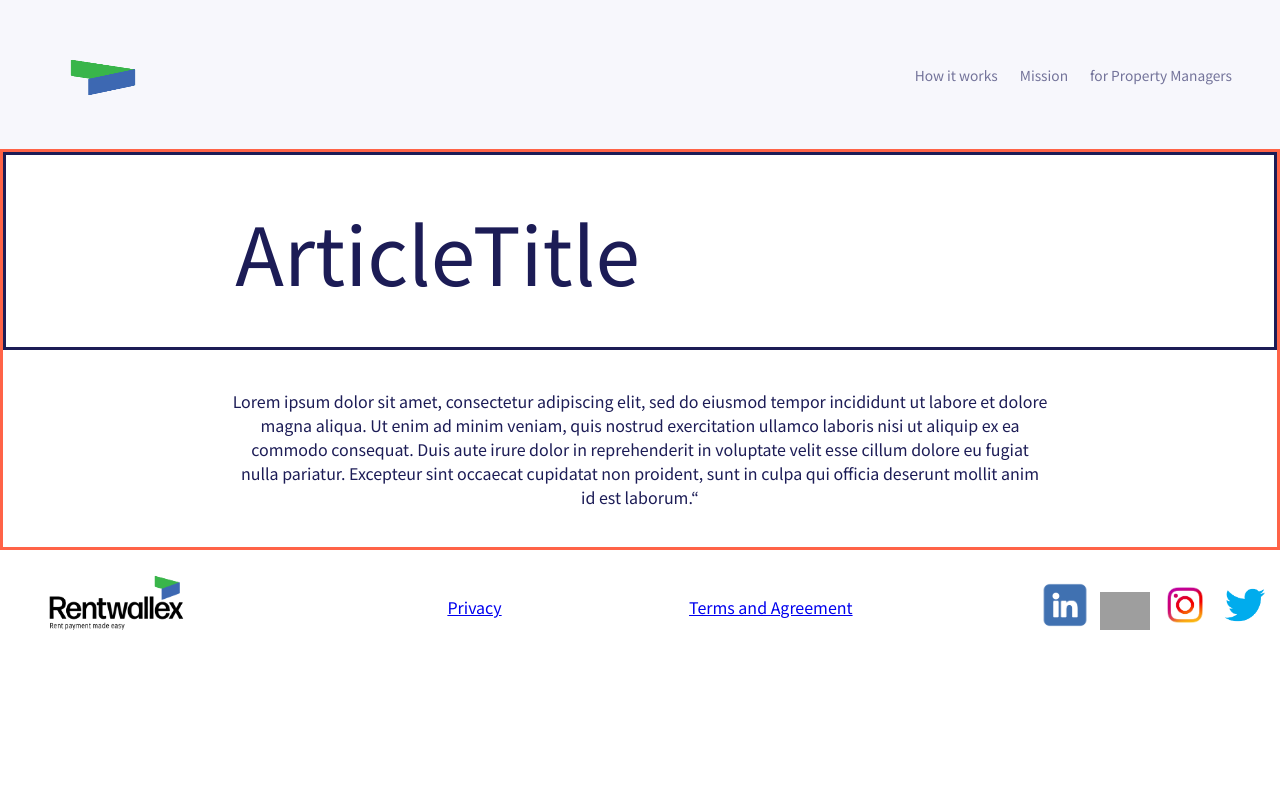
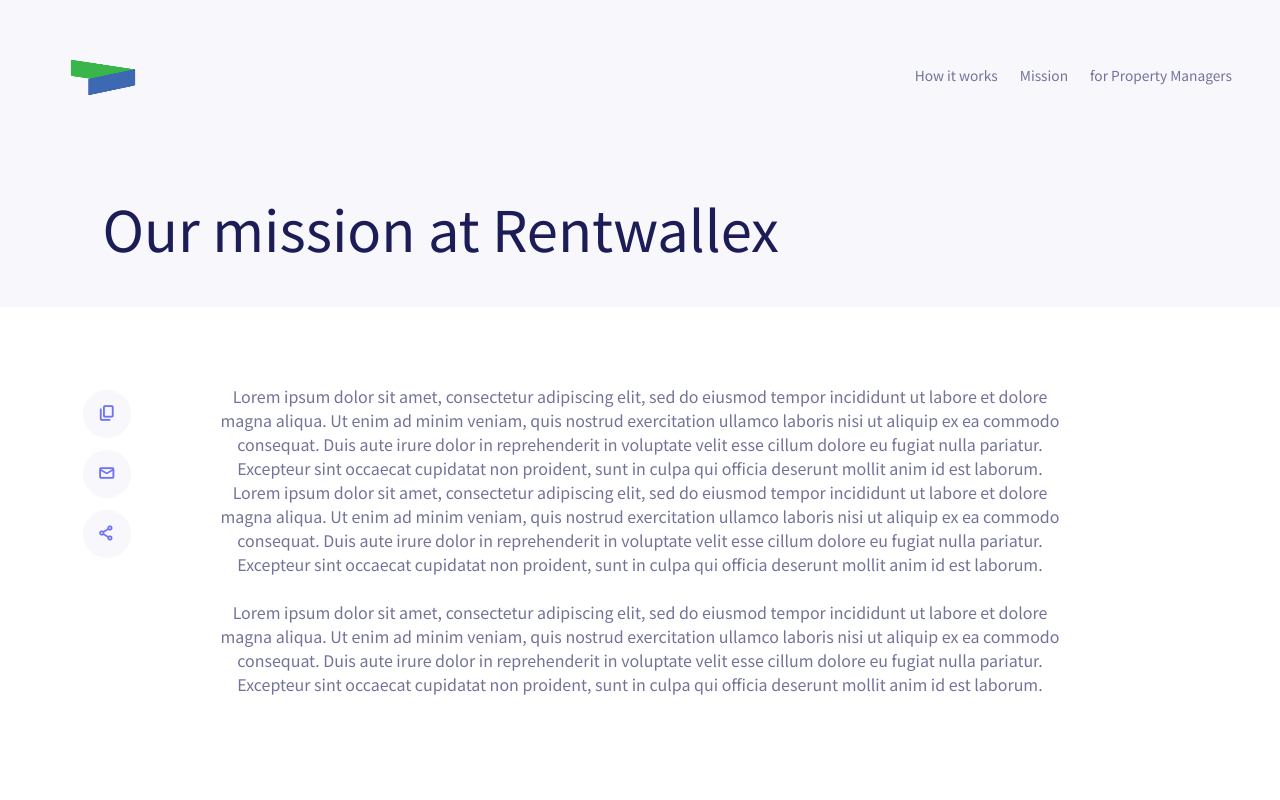
Before and after one commit to charleyoshi/rentwallex, a React (Create React App) app in the folder client/: page /mission in a window 1280 px wide. Shown: the top 800 px of the page. Built offline with nearby package versions, Linux system fonts and the light colour scheme; grey boxes are pictures that could not be loaded.

Commit message:
Added buttons next to article content

```diff
--- a/client/src/components/Article.js
+++ b/client/src/components/Article/Article.js
@@ -1,12 +1,17 @@
 import React from 'react'
 import ArticleTitle from './ArticleTitle'
 import ArticleContent from './ArticleContent'
+import ArticleSocialMediaContainer from './ArticleSocialMediaContainer'
 
 export default function Article() {
     return (
         <div className='article'>
             <ArticleTitle />
-            <ArticleContent />
+            <div className='articleContentWrapper'>
+                <ArticleSocialMediaContainer/>
+                <ArticleContent />
+            </div>
+
         </div>
     )
 }
--- /dev/null
+++ b/client/src/components/Article/ArticleContent.js
@@ -0,0 +1,30 @@
+import React from 'react'
+
+export default function ArticleContent() {
+    return (
+        <div className='articleContent'>
+            Lorem ipsum dolor sit amet, consectetur adipiscing elit, sed do
+            eiusmod tempor incididunt ut labore et dolore magna aliqua. Ut
+            enim ad minim veniam, quis nostrud exercitation ullamco laboris
+            nisi ut aliquip ex ea commodo consequat. Duis aute irure dolor in
+            reprehenderit in voluptate velit esse cillum dolore eu fugiat nulla
+            pariatur. Excepteur sint occaecat cupidatat non proident, sunt in
+            culpa qui officia deserunt mollit anim id est laborum.
+            Lorem ipsum dolor sit amet, consectetur adipiscing elit, sed do
+            eiusmod tempor incididunt ut labore et dolore magna aliqua. Ut
+            enim ad minim veniam, quis nostrud exercitation ullamco laboris
+            nisi ut aliquip ex ea commodo consequat. Duis aute irure dolor in
+            reprehenderit in voluptate velit esse cillum dolore eu fugiat nulla
+            pariatur. Excepteur sint occaecat cupidatat non proident, sunt in
+            culpa qui officia deserunt mollit anim id est laborum.
+            <br /> <br />
+            Lorem ipsum dolor sit amet, consectetur adipiscing elit, sed do
+            eiusmod tempor incididunt ut labore et dolore magna aliqua. Ut
+            enim ad minim veniam, quis nostrud exercitation ullamco laboris
+            nisi ut aliquip ex ea commodo consequat. Duis aute irure dolor in
+            reprehenderit in voluptate velit esse cillum dolore eu fugiat nulla
+            pariatur. Excepteur sint occaecat cupidatat non proident, sunt in
+            culpa qui officia deserunt mollit anim id est laborum.
+        </div>
+    )
+}
--- /dev/null
+++ b/client/src/components/Article/ArticleSocialMediaContainer.js
@@ -0,0 +1,13 @@
+import React from 'react'
+import ButtonSmallRound from '../ButtonSmallRound'
+
+export default function ArticleSocialMediaContainer() {
+    return (
+        <div className='articleSocialMediaContainer'>
+            <ButtonSmallRound symbol="content_copy"/>
+            <ButtonSmallRound symbol="mail" />
+            <ButtonSmallRound symbol="share"/>
+
+        </div>
+    )
+}
--- a/client/src/components/ArticleTitle.js
+++ b/client/src/components/Article/ArticleTitle.js
@@ -2,6 +2,8 @@ import React from 'react'
 
 export default function ArticleTitle() {
   return (
-    <div className='articleTitle'>ArticleTitle</div>
+    <div className='articleTitle'>
+      Our mission at Rentwallex
+    </div>
   )
 }
--- a/client/src/components/ArticleContent.js
+++ /dev/null
@@ -1,15 +0,0 @@
-import React from 'react'
-
-export default function ArticleContent() {
-    return (
-        <div className='articleContent'>
-            Lorem ipsum dolor sit amet, consectetur adipiscing elit, sed do
-            eiusmod tempor incididunt ut labore et dolore magna aliqua. Ut
-            enim ad minim veniam, quis nostrud exercitation ullamco laboris
-            nisi ut aliquip ex ea commodo consequat. Duis aute irure dolor in
-            reprehenderit in voluptate velit esse cillum dolore eu fugiat nulla
-            pariatur. Excepteur sint occaecat cupidatat non proident, sunt in
-            culpa qui officia deserunt mollit anim id est laborum.“
-        </div>
-    )
-}
--- /dev/null
+++ b/client/src/components/ButtonSmallRound.js
@@ -0,0 +1,9 @@
+import React from 'react'
+
+export default function ButtonSmallRound(props) {
+    return (
+        <div className='buttonSmallRound'>
+            <span className="material-symbols-rounded">{props.symbol}</span>
+        </div>
+    )
+}
--- a/client/src/components/Navbar.js
+++ b/client/src/components/Navbar.js
@@ -27,7 +27,7 @@ export default function Navbar(props) {
         </Link>
         <div className="right">
           <Link>How it works</Link>
-          <Link to="mission">Mission</Link>
+          <Link to="/mission">Mission</Link>
           <Link>for Property Managers</Link>
           <span className="icon-menu material-symbols-rounded">menu</span>
         </div>
--- a/client/src/index.css
+++ b/client/src/index.css
@@ -182,13 +182,13 @@ body.modal-open {
   }
 }
 
-.home section.three{
+.home section.three {
   /* border: solid; */
   padding: 96px 0;
   text-align: center;
   color: var(--white);
 
-  h1{
+  h1 {
     margin: 28px 0;
     font-size: 900%;
   }
@@ -202,29 +202,83 @@ body.modal-open {
 
 
 /* Mission Page */
-.mission {
-
-}
+.mission {}
 
 /* Article Component */
 .article {
-  border: solid tomato;
-  /* padding: 3% 18% 3% 18%; */
   margin: auto;
 
 }
 
 .article .articleTitle {
-  font-size: 500%;
+  font-size: 350%;
   text-align: left;
-  border: solid;
-  padding: 3% 18% 3% 18%;
+  padding: 3% 13% 3% 8%;
+  background-color: var(--secondary-background);
+  color: var(--primary-text);
+}
+
+
+.articleContentWrapper {
+  padding: 6% 0 12% 0;
 }
 
 .article .articleContent {
-  padding: 3% 18% 3% 18%;
+  margin: auto;
+  width: 66%;
+  color: var(--secondary-text);
+}
+
+
+.articleSocialMediaContainer {
+  display: flex;
+  align-items: flex-start;
+  justify-content: center;
+  position: absolute;
+
+  left: 6%;
+  margin: auto;
+  flex-direction: column;
+
+}
+
+.articleSocialMediaContainer .buttonSmallRound{
+  padding: 8px;
+  margin: 6px;
+  width: 32px;
+  height: 32px;
+  border-radius: 100%;
+  background-color: var(--secondary-background);
+  cursor: pointer;
+
+  span {
+    color: var(--purple);
+    vertical-align: middle;
+    font-size: large;
+    font-weight: 600;
+    margin-top: 2px;
+
+
+  }
+
+  &:hover {
+    background-color: var(--purple);
+    span {
+      color: var(--white);
+    }
+  }
 }
 
 /* width adjustment */
 
-@media only screen and (max-width: 980px) {}
+@media only screen and (max-width: 980px) {
+  .articleSocialMediaContainer {
+    display: none;
+  }
+
+  .article .articleTitle {
+    padding-left: 4%;
+    padding-right: 0;
+    font-size: 230%;
+  }
+}
--- a/client/src/pages/Mission.js
+++ b/client/src/pages/Mission.js
@@ -1,6 +1,6 @@
 import React from 'react'
 import Navbar from '../components/Navbar'
-import Article from '../components/Article'
+import Article from '../components/Article/Article'
 
 export default function Mission() {
   return (
```
